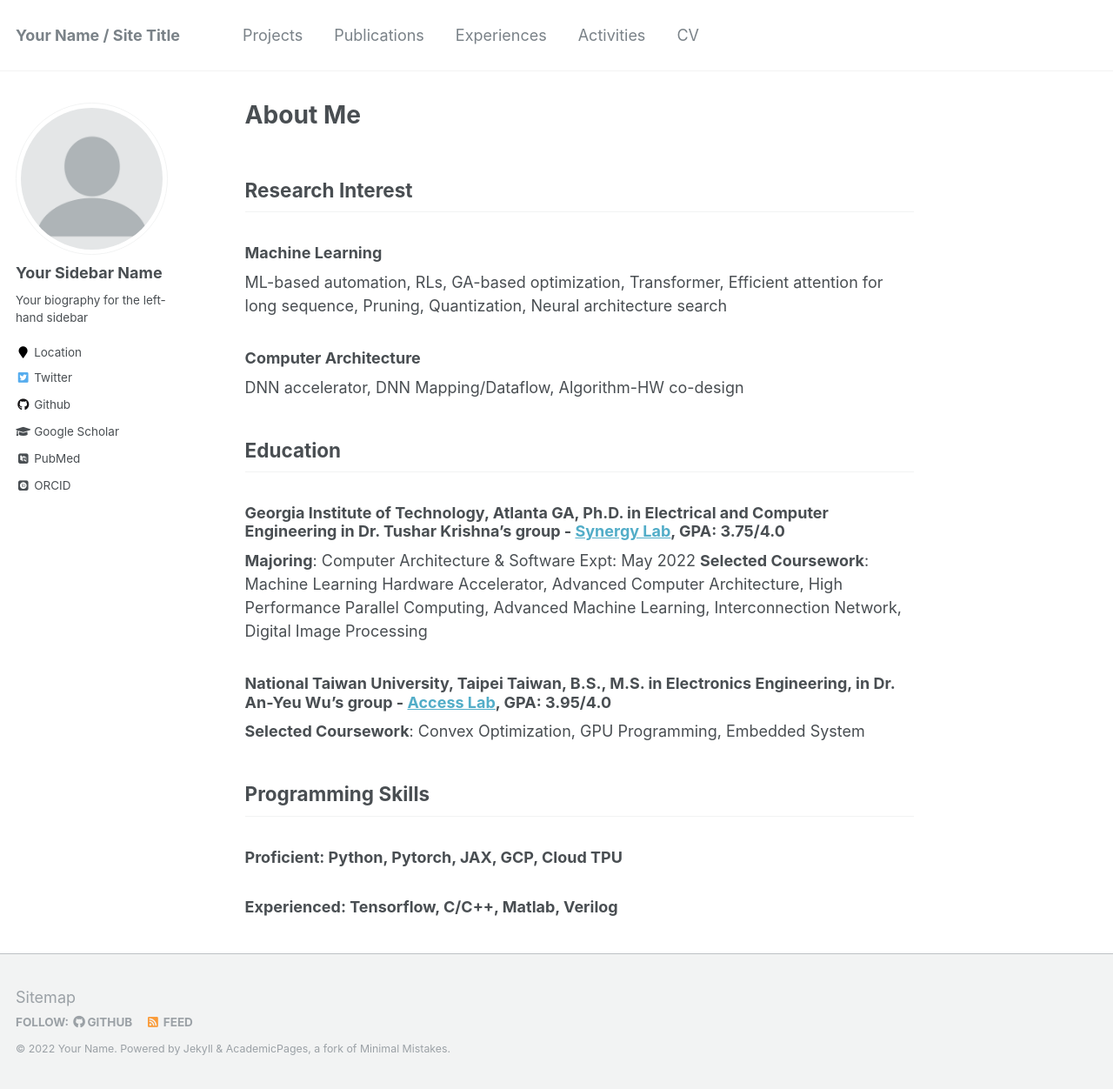
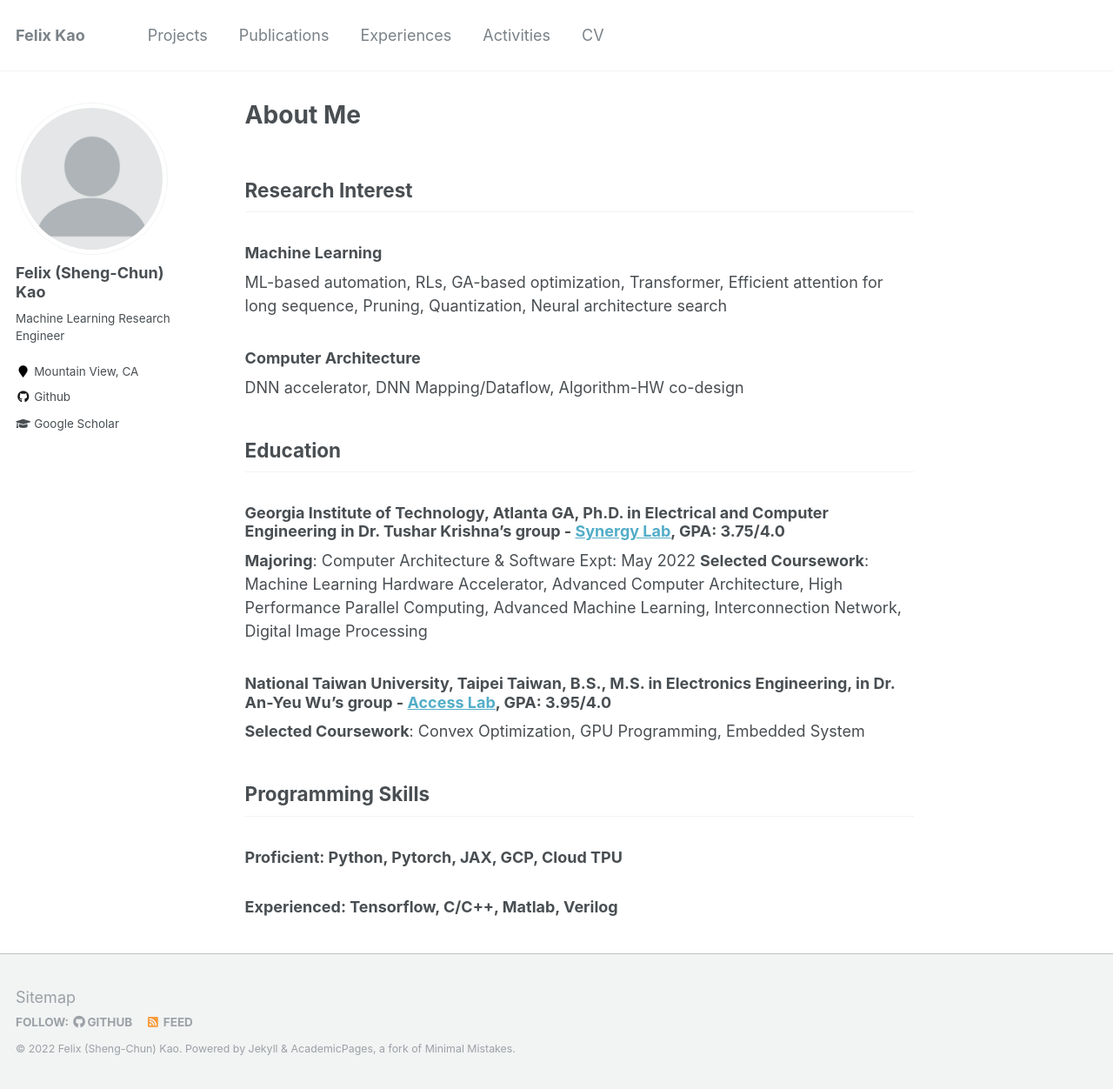
Before and after one commit to felix0901/felix, a Jekyll site: the page built from _pages/about.md, in a window 1280 px wide and 1252 px high. Shown: the whole window at 87% size. Built offline with Jekyll 4.4.1, drawn with Linux system fonts in a browser that asks for light colours; some web fonts are replaced.

Commit message:
Update _config.yml

```diff
--- a/_config.yml
+++ b/_config.yml
@@ -7,13 +7,13 @@
 
 # Site Settings
 locale                   : "en-US"
-title                    : "Your Name / Site Title"
+title                    : "Felix Kao"
 title_separator          : "-"
-name                     : &name "Your Name"
+name                     : &name "Felix (Sheng-Chun) Kao"
 description              : &description "personal description"
-url                      : https://academicpages.github.io # the base hostname & protocol for your site e.g. "https://mmistakes.github.io"
+url                      : https://felix.github.io # the base hostname & protocol for your site e.g. "https://mmistakes.github.io"
 baseurl                  : "" # the subpath of your site, e.g. "/blog"
-repository               : "academicpages/academicpages.github.io"
+repository               : "felix0901/felix.github.io"
 teaser                   :  # filename of teaser fallback teaser image placed in /images/, .e.g. "500x300.png"
 breadcrumbs              : false # true, false (default)
 words_per_minute         : 160
@@ -80,13 +80,13 @@ analytics:
 
 # Site Author
 author:
-  name             : "Your Sidebar Name"
+  name             : "Felix (Sheng-Chun) Kao"
   avatar           : "profile.png"
-  bio              : "Your biography for the left-hand sidebar"
-  location         : "Location"
+  bio              : "Machine Learning Research Engineer"
+  location         : "Mountain View, CA"
   employer         :
-  pubmed           : "https://www.ncbi.nlm.nih.gov/pubmed/?term=john+snow"
-  googlescholar    : "http://yourfullgooglescholarurl.com"
+  pubmed           : # "https://www.ncbi.nlm.nih.gov/pubmed/?term=john+snow"
+  googlescholar    : "https://scholar.google.com/citations?user=6d8ODpwAAAAJ&hl"
   email            :
   researchgate     :  # example: "https://www.researchgate.net/profile/yourprofile"
   uri              :
@@ -96,20 +96,20 @@ author:
   flickr           :
   facebook         :
   foursquare       :
-  github           : "academicpages"
+  github           : "felix0901"
   google_plus      :
   keybase          :
   instagram        :
   impactstory      : #"https://profiles.impactstory.org/u/xxxx-xxxx-xxxx-xxxx"
   lastfm           :
   linkedin         :
-  orcid            : "http://orcid.org/yourorcidurl"
+  orcid            : #"http://orcid.org/yourorcidurl"
   pinterest        :
   soundcloud       :
   stackoverflow    : # http://stackoverflow.com/users/123456/username
   steam            :
   tumblr           :
-  twitter          : "replacethistwitterhandle"
+  twitter          : #"replacethistwitterhandle"
   vine             :
   weibo            :
   xing             :
```
